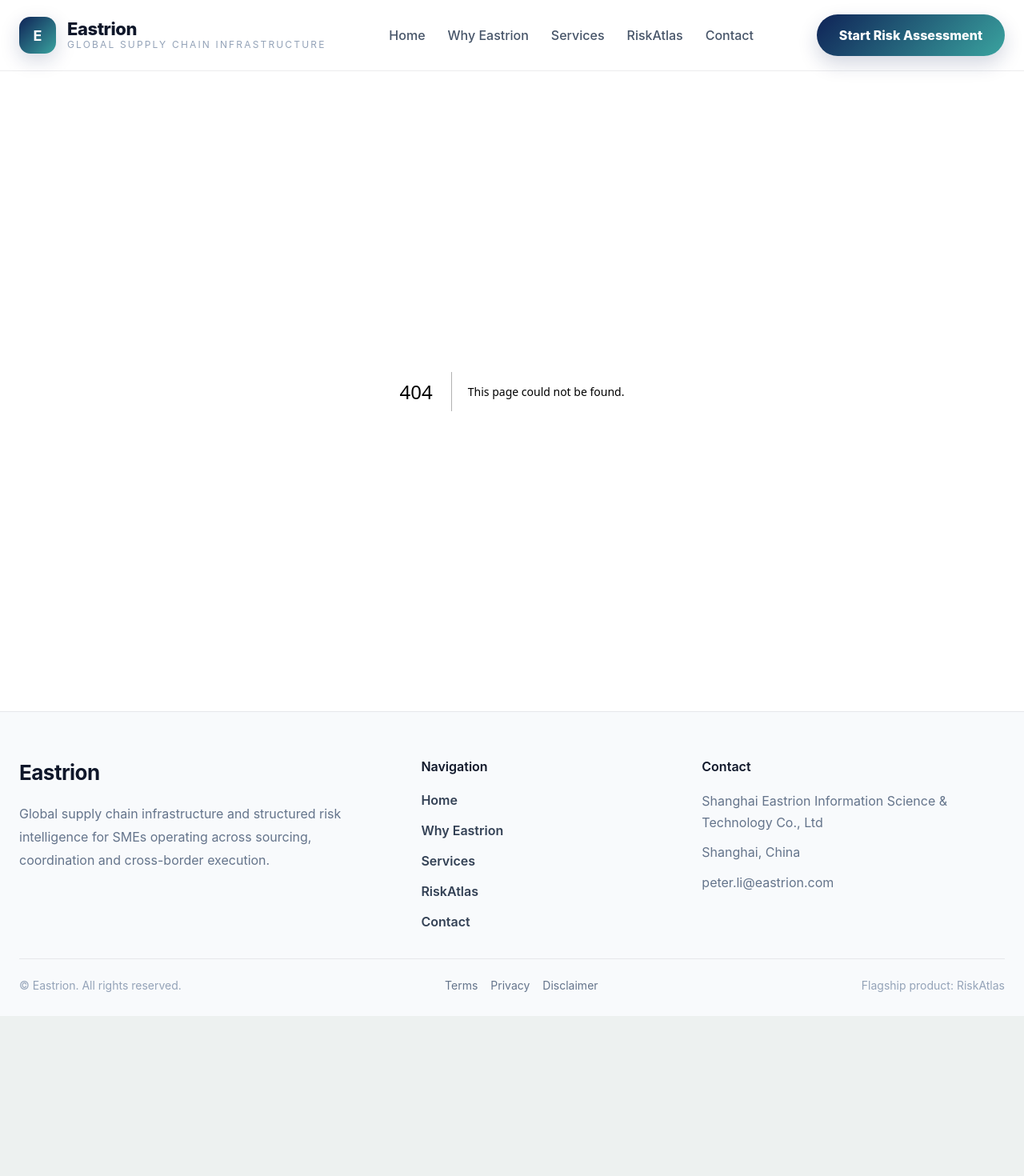
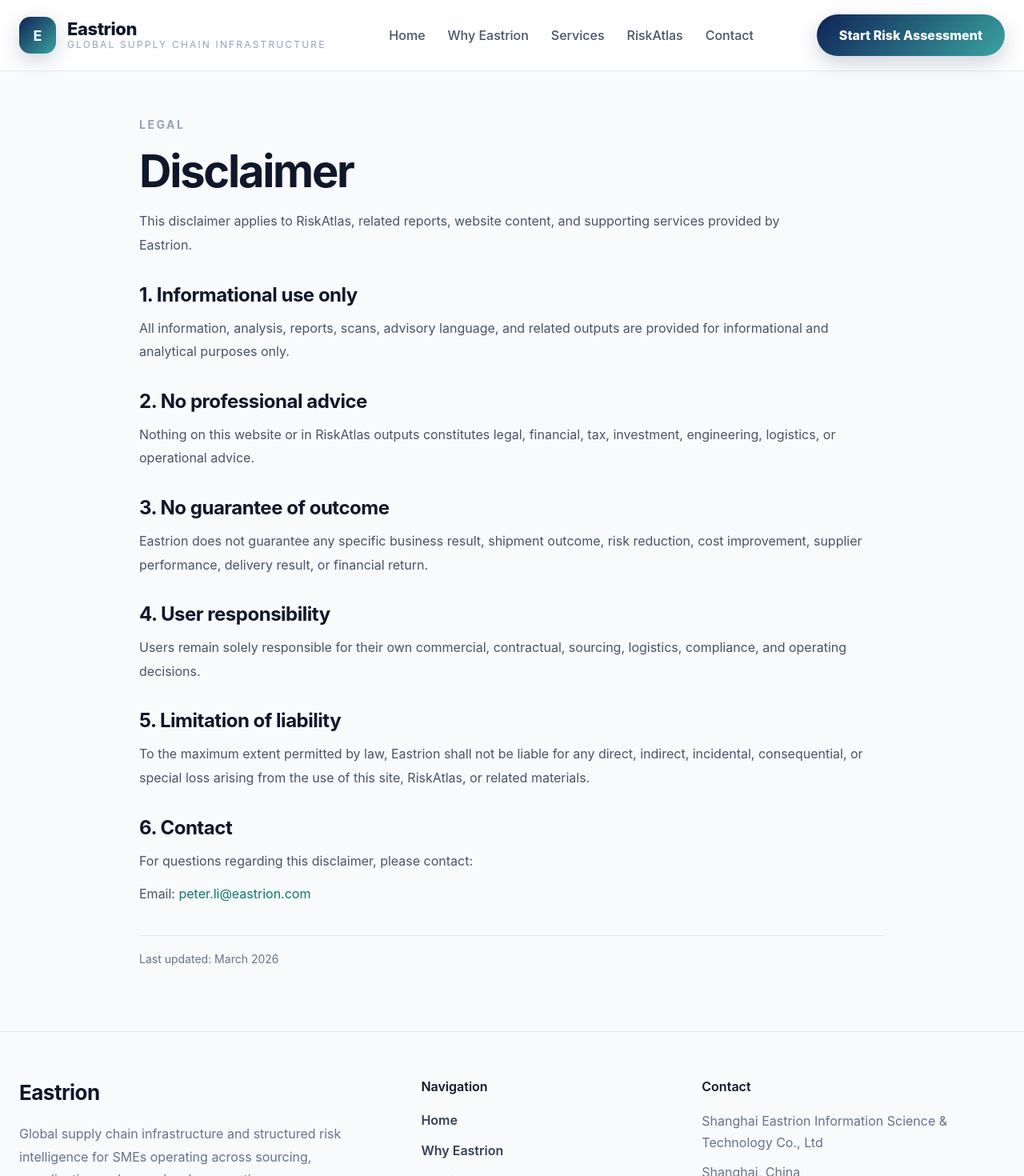
Before and after one commit to marspeterli1975-glitch/eastrion-site, a Next.js app: page /disclaimer in a window 1280 px wide. Before the commit this address had no page. Shown: the top 1470 px of the page at 80% size. Before the commit the page ends 1270 px from the top, so only its background shows below. Built offline with nearby package versions, Linux system fonts and the light colour scheme.

Commit message:
Add disclaimer page

```diff
--- /dev/null
+++ b/app/disclaimer/page.tsx
@@ -0,0 +1,152 @@
+export default function DisclaimerPage() {
+  return (
+    <main
+      style={{
+        minHeight: "100vh",
+        background: "#f8fafc",
+        color: "#0f172a",
+      }}
+    >
+      <section
+        style={{
+          maxWidth: "980px",
+          margin: "0 auto",
+          padding: "56px 24px 80px",
+        }}
+      >
+        <div
+          style={{
+            fontSize: "14px",
+            letterSpacing: "0.18em",
+            textTransform: "uppercase",
+            color: "#94a3b8",
+            fontWeight: 700,
+            marginBottom: "18px",
+          }}
+        >
+          Legal
+        </div>
+
+        <h1
+          style={{
+            fontSize: "56px",
+            lineHeight: 1.08,
+            fontWeight: 700,
+            letterSpacing: "-0.04em",
+            margin: 0,
+            maxWidth: "860px",
+          }}
+        >
+          Disclaimer
+        </h1>
+
+        <p
+          style={{
+            marginTop: "18px",
+            fontSize: "16px",
+            lineHeight: 1.85,
+            color: "#475569",
+            maxWidth: "860px",
+          }}
+        >
+          This disclaimer applies to RiskAtlas, related reports, website content,
+          and supporting services provided by Eastrion.
+        </p>
+
+        <div style={sectionStyle}>
+          <h2 style={headingStyle}>1. Informational use only</h2>
+          <p style={textStyle}>
+            All information, analysis, reports, scans, advisory language, and
+            related outputs are provided for informational and analytical
+            purposes only.
+          </p>
+        </div>
+
+        <div style={sectionStyle}>
+          <h2 style={headingStyle}>2. No professional advice</h2>
+          <p style={textStyle}>
+            Nothing on this website or in RiskAtlas outputs constitutes legal,
+            financial, tax, investment, engineering, logistics, or operational
+            advice.
+          </p>
+        </div>
+
+        <div style={sectionStyle}>
+          <h2 style={headingStyle}>3. No guarantee of outcome</h2>
+          <p style={textStyle}>
+            Eastrion does not guarantee any specific business result, shipment
+            outcome, risk reduction, cost improvement, supplier performance,
+            delivery result, or financial return.
+          </p>
+        </div>
+
+        <div style={sectionStyle}>
+          <h2 style={headingStyle}>4. User responsibility</h2>
+          <p style={textStyle}>
+            Users remain solely responsible for their own commercial,
+            contractual, sourcing, logistics, compliance, and operating
+            decisions.
+          </p>
+        </div>
+
+        <div style={sectionStyle}>
+          <h2 style={headingStyle}>5. Limitation of liability</h2>
+          <p style={textStyle}>
+            To the maximum extent permitted by law, Eastrion shall not be liable
+            for any direct, indirect, incidental, consequential, or special loss
+            arising from the use of this site, RiskAtlas, or related materials.
+          </p>
+        </div>
+
+        <div style={sectionStyle}>
+          <h2 style={headingStyle}>6. Contact</h2>
+          <p style={textStyle}>
+            For questions regarding this disclaimer, please contact:
+          </p>
+          <p style={textStyle}>
+            Email:{" "}
+            <a href="mailto:peter.li@eastrion.com" style={linkStyle}>
+              peter.li@eastrion.com
+            </a>
+          </p>
+        </div>
+
+        <div
+          style={{
+            marginTop: "36px",
+            paddingTop: "18px",
+            borderTop: "1px solid rgba(15, 23, 42, 0.08)",
+            fontSize: "14px",
+            color: "#64748b",
+          }}
+        >
+          Last updated: March 2026
+        </div>
+      </section>
+    </main>
+  );
+}
+
+const sectionStyle = {
+  marginTop: "32px",
+};
+
+const headingStyle = {
+  fontSize: "24px",
+  lineHeight: 1.25,
+  fontWeight: 700,
+  letterSpacing: "-0.02em",
+  margin: "0 0 12px",
+};
+
+const textStyle = {
+  fontSize: "16px",
+  lineHeight: 1.85,
+  color: "#475569",
+  margin: "0 0 12px",
+};
+
+const linkStyle = {
+  color: "#0f766e",
+  textDecoration: "none",
+};
```
